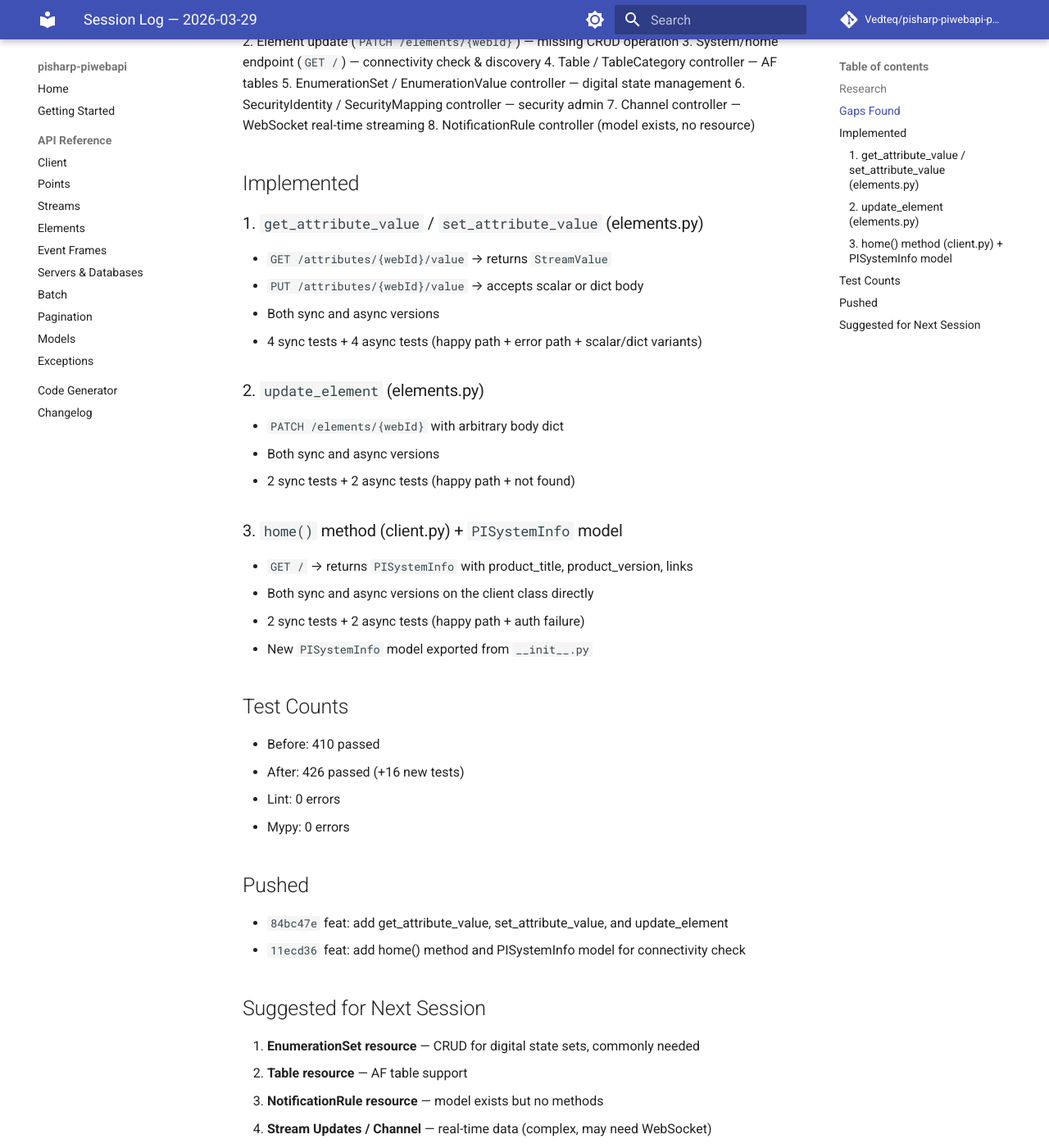
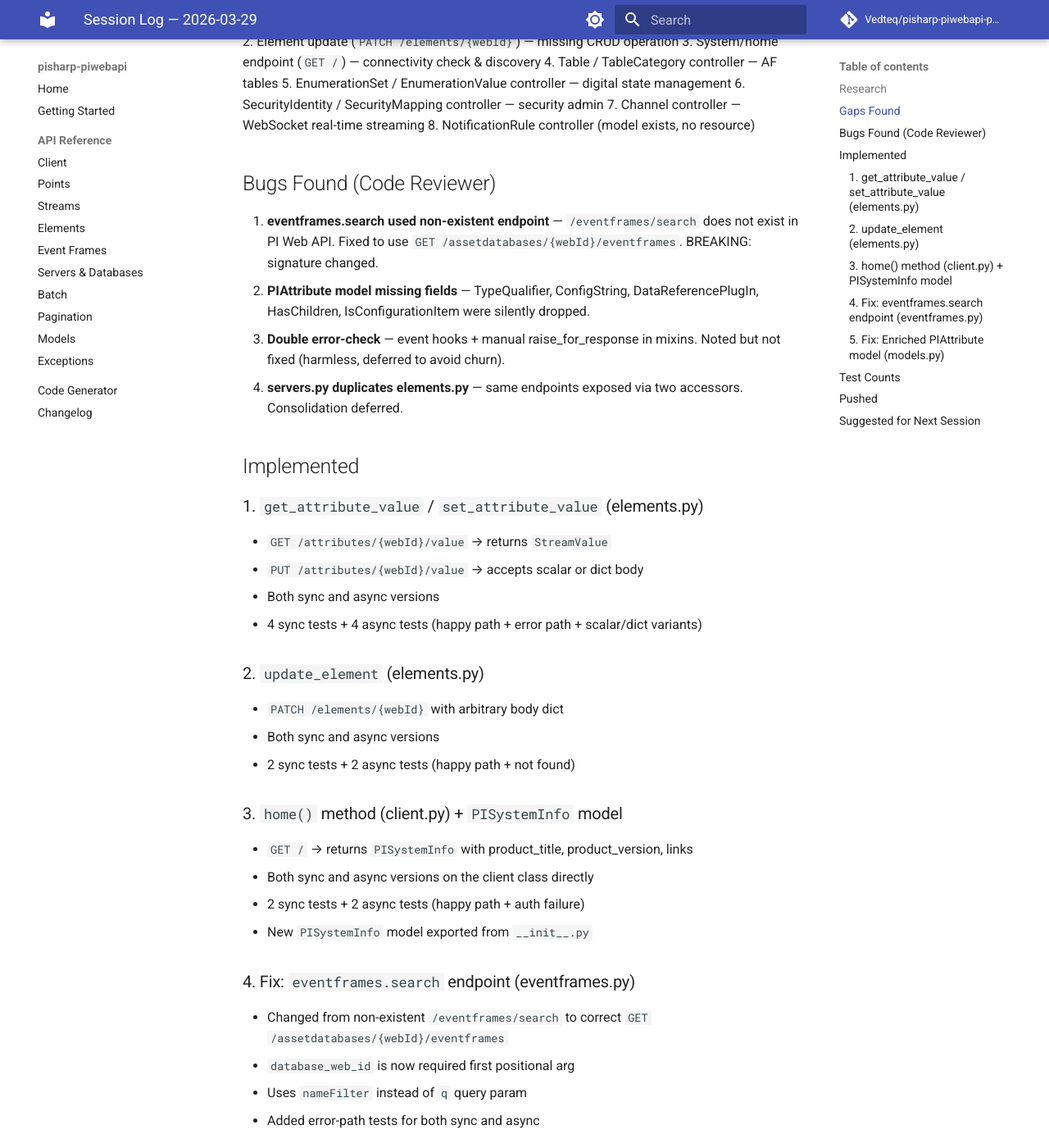
Before and after one commit to Vedteq/pisharp-piwebapi-python, an MkDocs documentation site: the page built from docs/tasks/done/session-2026-03-29.md, in a window 1280 px wide and 1400 px high, scrolled down 479 px. Shown: the whole window at 82% size. Built offline with MkDocs 1.6.1 and Material for MkDocs 9.7.7, drawn with Linux system fonts in a browser that asks for light colours; comment, search, counter and statistics services are not loaded; some of the changed text lies outside the part shown.

Commit message:
chore: update session log with code review findings and bug fixes
Co-Authored-By: Claude Opus 4.6 (1M context) <noreply@anthropic.com>

```diff
--- a/docs/tasks/done/session-2026-03-29.md
+++ b/docs/tasks/done/session-2026-03-29.md
@@ -23,6 +23,18 @@ Elements (with attributes), EventFrames, ElementTemplates, Servers
 7. Channel controller — WebSocket real-time streaming
 8. NotificationRule controller (model exists, no resource)
 
+## Bugs Found (Code Reviewer)
+
+1. **eventframes.search used non-existent endpoint** — `/eventframes/search`
+   does not exist in PI Web API. Fixed to use
+   `GET /assetdatabases/{webId}/eventframes`. BREAKING: signature changed.
+2. **PIAttribute model missing fields** — TypeQualifier, ConfigString,
+   DataReferencePlugIn, HasChildren, IsConfigurationItem were silently dropped.
+3. **Double error-check** — event hooks + manual raise_for_response in mixins.
+   Noted but not fixed (harmless, deferred to avoid churn).
+4. **servers.py duplicates elements.py** — same endpoints exposed via two
+   accessors. Consolidation deferred.
+
 ## Implemented
 
 ### 1. `get_attribute_value` / `set_attribute_value` (elements.py)
@@ -42,20 +54,35 @@ Elements (with attributes), EventFrames, ElementTemplates, Servers
 - 2 sync tests + 2 async tests (happy path + auth failure)
 - New `PISystemInfo` model exported from `__init__.py`
 
+### 4. Fix: `eventframes.search` endpoint (eventframes.py)
+- Changed from non-existent `/eventframes/search` to correct
+  `GET /assetdatabases/{webId}/eventframes`
+- `database_web_id` is now required first positional arg
+- Uses `nameFilter` instead of `q` query param
+- Added error-path tests for both sync and async
+
+### 5. Fix: Enriched `PIAttribute` model (models.py)
+- Added: `type_qualifier`, `config_string`, `data_reference_plugin`,
+  `has_children`, `is_configuration_item`
+
 ## Test Counts
 - Before: 410 passed
-- After: 426 passed (+16 new tests)
+- After: 428 passed (+18 new tests)
 - Lint: 0 errors
 - Mypy: 0 errors
 
 ## Pushed
 - `84bc47e` feat: add get_attribute_value, set_attribute_value, and update_element
 - `11ecd36` feat: add home() method and PISystemInfo model for connectivity check
+- `6901bc7` chore: add session log for 2026-03-29
+- `a7c1375` fix: correct eventframes.search endpoint and enrich PIAttribute model
 
 ## Suggested for Next Session
 1. **EnumerationSet resource** — CRUD for digital state sets, commonly needed
 2. **Table resource** — AF table support
 3. **NotificationRule resource** — model exists but no methods
 4. **Stream Updates / Channel** — real-time data (complex, may need WebSocket)
-5. **get_recorded `selectedFields` param** — reduce payload size for large queries
-6. **Retry/backoff middleware** — transient 503 handling
+5. **Consolidate servers.py / elements.py overlap** — same endpoints, two APIs
+6. **Remove double raise_for_response** — event hooks vs manual calls
+7. **Empty list guards** — streamsets.get_values([]) and calc.get_at_times([])
+8. **Retry/backoff middleware** — transient 503 handling
```
